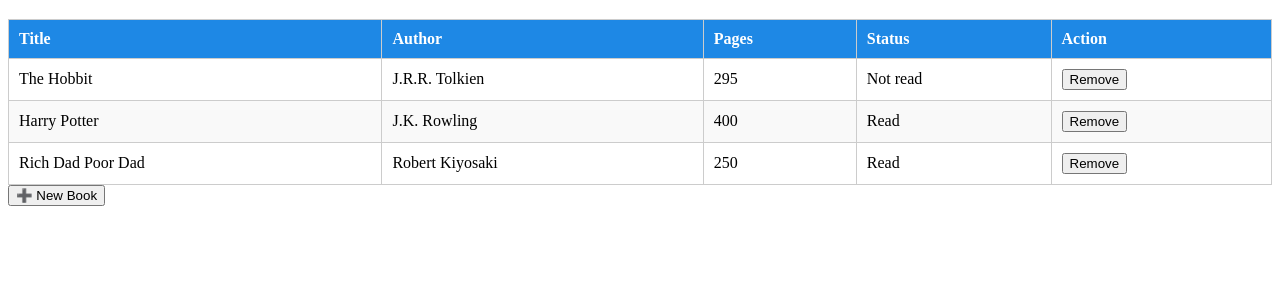
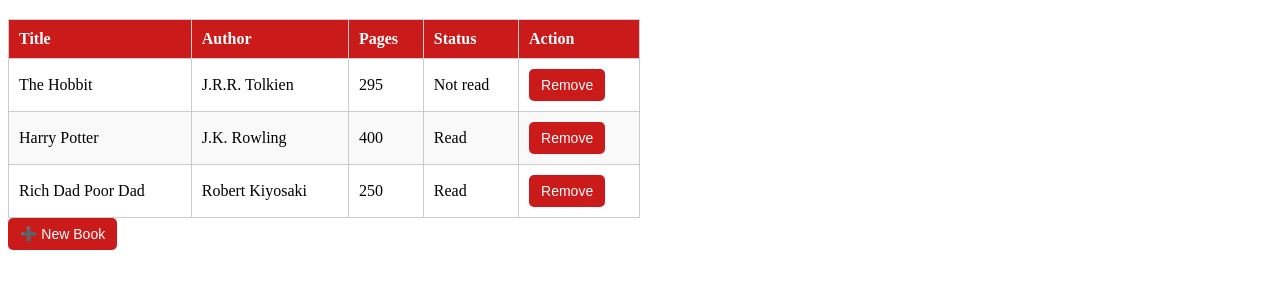
Before and after one commit to Evelynemunguti/Library, a plain HTML site: page index.html in a window 1280 px wide. Shown: the part 61-350 px from the top of the page. Drawn offline with Linux system fonts and the light colour scheme.

Commit message:
changed the color of the buttons

```diff
--- a/style.css
+++ b/style.css
@@ -1,7 +1,11 @@
 
 
+h1{
+  align-content: center;
+  justify-content: center;
+}
   table {
-    width: 100%;
+    width: 50%;
     border-collapse: collapse;
     margin-top: 20px;
   }
@@ -13,10 +17,20 @@
   }
 
   th {
-    background: #1e88e5;
+    background: #ca1a1a;
     color: white;
   }
 
   tr:nth-child(even) {
     background: #f9f9f9;
   }
+
+  button {
+    background-color: #ca1a1a;
+    color: white;
+    border: none;
+    padding: 8px 12px;
+    border-radius: 5px;
+    cursor: pointer;
+    font-size: 14px;
+  }
```
